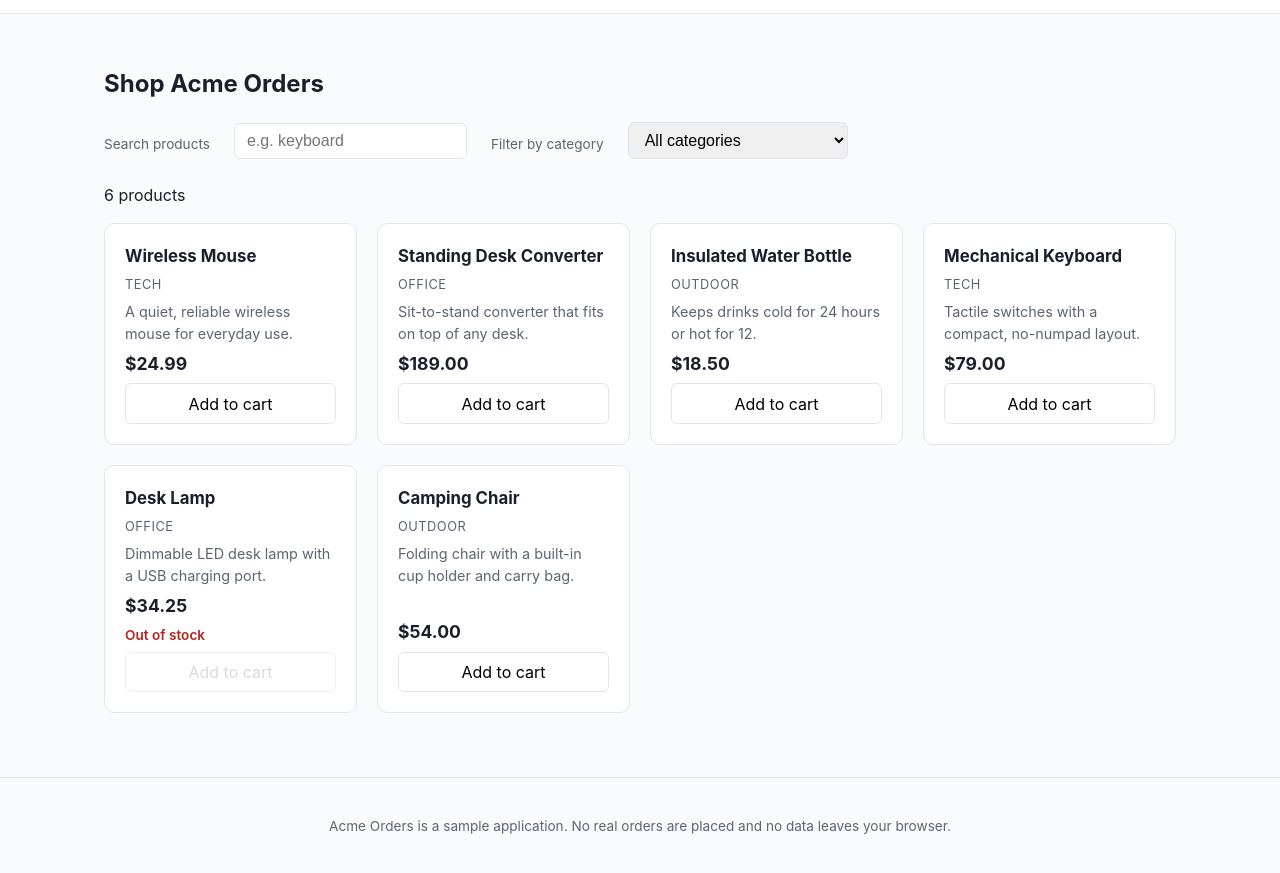
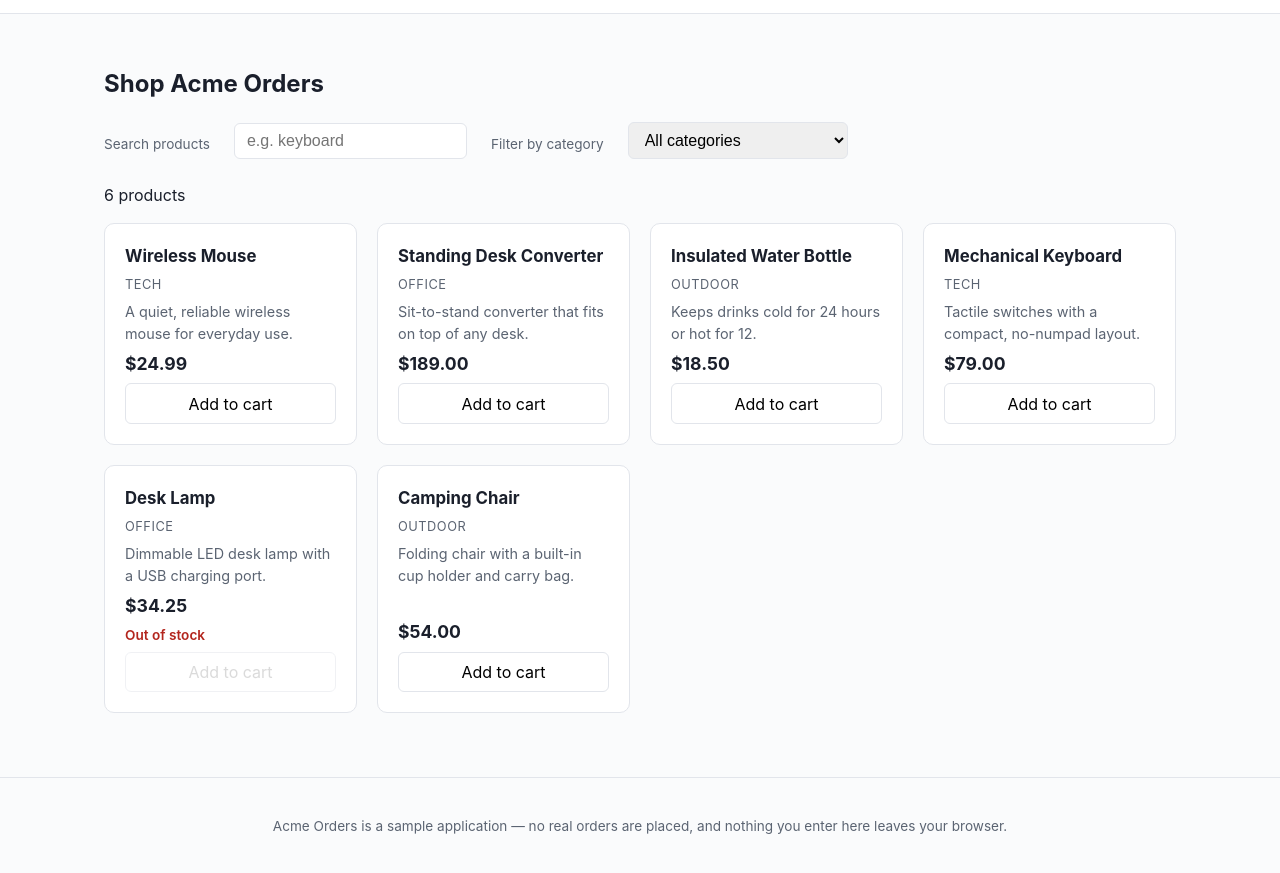
Before and after one commit to qa-guardian/showcase-shop, a website built with Vite: page index.html in a window 1280 px wide. Shown: the part 49-922 px from the top of the page. Built offline with nearby package versions, Linux system fonts and the light colour scheme.

Commit message:
Tweak footer copy for clarity

```diff
--- a/index.html
+++ b/index.html
@@ -21,7 +21,7 @@
     </header>
     <main id="main"></main>
     <footer class="site-footer">
-      <p>Acme Orders is a sample application. No real orders are placed and no data leaves your browser.</p>
+      <p>Acme Orders is a sample application — no real orders are placed, and nothing you enter here leaves your browser.</p>
     </footer>
     <script type="module" src="/src/main.ts"></script>
   </body>
```
